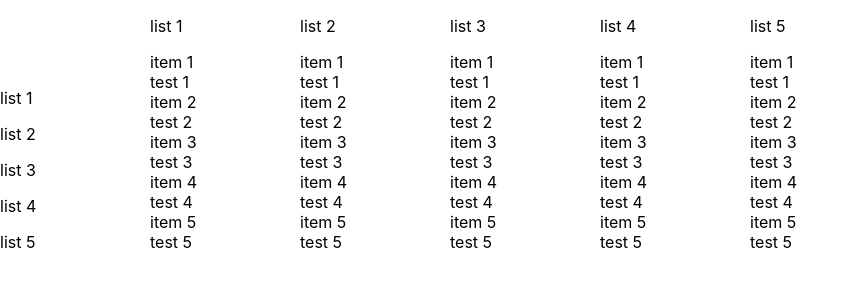
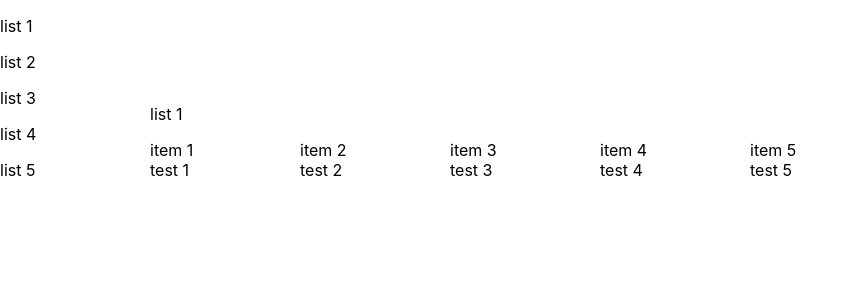
Before and after one commit to RaviDev2018/ListApp, a React (Create React App) app in the folder list-app-react/: page / in a window 1280 px wide. Shown: the top 300 px of the page, without its empty margins (0-858 px from the left). Built offline with nearby package versions, Linux system fonts and the light colour scheme.

Commit message:
Adding basic styling for list page

```diff
--- a/list-app-react/src/App.js
+++ b/list-app-react/src/App.js
@@ -1,11 +1,13 @@
 import React, { Component } from 'react';
-import HomePage from './containers/Homepage/Homepage'
+import HomePage from './containers/Homepage/Homepage';
+import List from './containers/List/List';
 import './App.css';
 
 class App extends Component {
   state = {
     menuData: [],
-    listData: []
+    listData: [],
+    listItemsData: []
   }
 
   componentDidMount() {
@@ -35,12 +37,17 @@ class App extends Component {
       listData.push({id: i, name: "list " + i, listItems: listItemsData});
     }
 
-    this.setState({listData: listData});
+    this.setState({listData: listData, listItemsData: listItemsData});
   }
 
   render() {
+    let display = <HomePage lists={this.state.menuData} listItems={this.state.listData} />;
+    if(true) {
+      display = <List lists={this.state.menuData} listItems={this.state.listItemsData} name="list 1" />;
+    }
+
     return (
-      <HomePage lists={this.state.menuData} listItems={this.state.listData} />
+      display
     );
   }
 }
--- /dev/null
+++ b/list-app-react/src/components/ListItems/ListItem/ListItem.css
@@ -0,0 +1,4 @@
+.listItem {
+    width: 150px;
+    display: inline-block;
+}
--- a/list-app-react/src/components/ListItems/ListItem/ListItem.jsx
+++ b/list-app-react/src/components/ListItems/ListItem/ListItem.jsx
@@ -1,7 +1,9 @@
 import React from 'react';
 
+import './ListItem.css';
+
 const ListItem = (props) => (
-    <div>
+    <div className="listItem">
         <div>{props.name}</div>
         <div>{props.comment}</div>
     </div>
--- a/list-app-react/src/containers/Homepage/Homepage.jsx
+++ b/list-app-react/src/containers/Homepage/Homepage.jsx
@@ -5,8 +5,8 @@ import ListSummary from '../../components/ListSummary/ListSummary';
 
 const Homepage = (props) => (
     <div>
-        <ListMenu lists={props.lists} className={"listMenu"} />
-        <ListSummary topLists={props.listItems} className={"listSummary"} />
+        <ListMenu lists={props.lists} />
+        <ListSummary topLists={props.listItems} />
     </div>
 );
 
--- /dev/null
+++ b/list-app-react/src/containers/List/List.css
@@ -0,0 +1,4 @@
+.listPage {
+    width: 750px;
+    display: inline-block;
+}
--- a/list-app-react/src/containers/List/List.jsx
+++ b/list-app-react/src/containers/List/List.jsx
@@ -3,11 +3,15 @@ import React from 'react';
 import ListMenu from '../../components/ListMenu/ListMenu';
 import ListItems from '../../components/ListItems/ListItems';
 
+import './List.css';
+
 const List = (props) => (
     <div>
         <ListMenu lists={props.lists} />
-        <p>{props.name}</p>
-        <ListItems listItems={props.listItems} />
+        <div className="listPage">
+            <p>{props.name}</p>
+            <ListItems listItems={props.listItems} />
+        </div>
     </div>
 );
 
```
